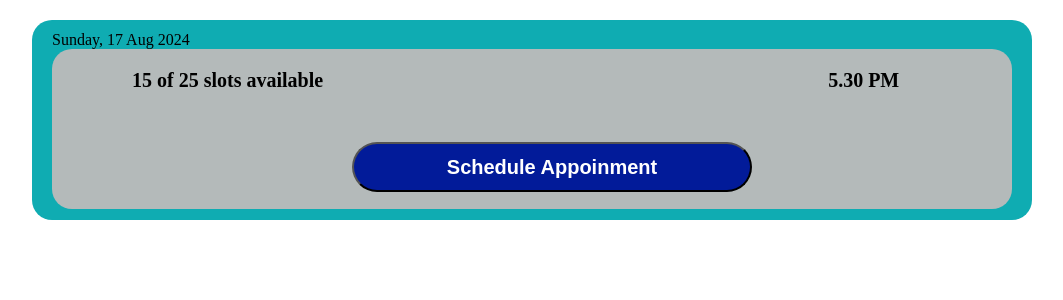
After one commit to tharushasamarawickrama/Health-Hub, a PHP site: the page made by app/views/Components/timeslot.php in a window 1280 px wide. The commit adds this page. Shown: the top 300 px of the page, without its empty margins (76-1139 px from the left). Run offline with PHP 8.4, Linux system fonts and the light colour scheme; the template is opened without the code that fills it, so the values that code supplies are empty; some libraries are stand-ins or nearby versions.

Commit message:
get appoinment and available slot page created

```diff
--- a/app/views/Components/header.php
+++ b/app/views/Components/header.php
@@ -7,5 +7,7 @@
     <link rel="stylesheet" href="<?php echo URLROOT; ?>./assets/css/pages/homepage.css">
     <link rel="stylesheet" href="<?php echo URLROOT; ?>./assets/css/components/doctorcard.css">
     <link rel="stylesheet" href="<?php echo URLROOT; ?>./assets/css/pages/appoinment.css">
+    <link rel="stylesheet" href="<?php echo URLROOT; ?>./assets/css/pages/channel.css">
+    <link rel="stylesheet" href="<?php echo URLROOT; ?>/assets/css/components/timeslot.css">
 </head>
 <body>
--- /dev/null
+++ b/app/views/Components/timeslot.php
@@ -0,0 +1,16 @@
+<div class="slotcard">
+
+        <div class="timeslot">
+            <span class="date">Sunday, 17 Aug 2024 </span>
+            <div class="inrectangle">
+                <div class="slots">
+                    <span >15 of 25 slots available</span>
+                    <span class="time">5.30 PM</span>
+                </div>
+                <div>
+                    <button class="schedulebutton">Schedule Appoinment</button>
+                </div>
+
+            </div>
+        </div>
+    </div>
```
Also changed, not shown: app/controllers/Channel.php (added, +9 -0 lines), app/views/channel.view.php (added, +22 -0 lines), public/assets/css/components/timeslot.css (added), public/assets/css/pages/channel.css (added).
